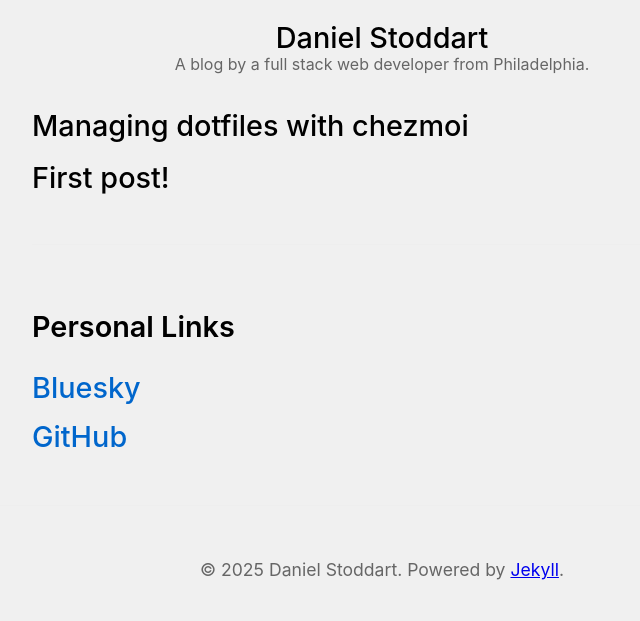
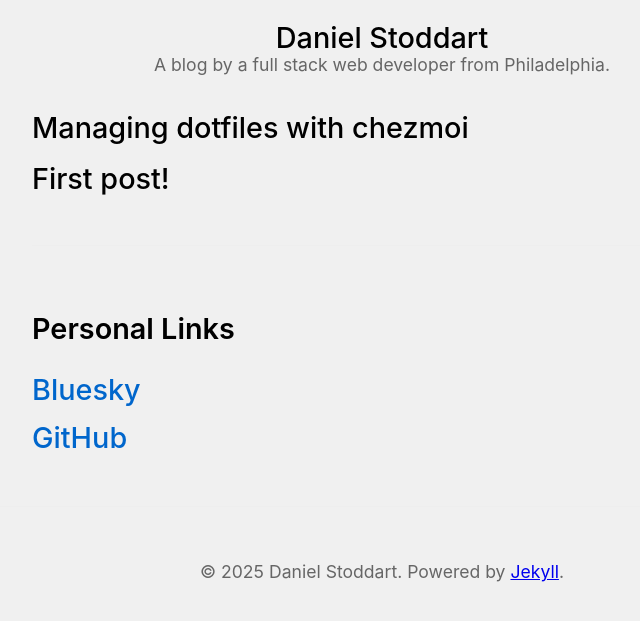
Before and after one commit to stoddart/stoddart.github.io, a Jekyll site: the page built from index.markdown, in a window 1280 px wide. Shown: the top 621 px of the page, without its empty margins (258-898 px from the left). Built offline with Jekyll 4.4.1, drawn with Linux system fonts in a browser that asks for light colours.

Commit message:
Updated the subtitle to match the footer text size

```diff
--- a/assets/css/style.css
+++ b/assets/css/style.css
@@ -67,7 +67,7 @@ header h1 a {
 header p {
   color: var(--secondary-text);
   margin: 0;
-  font-size: 1em;
+  font-size: var(--subtitle-font-size);
   line-height: 1;
 }
 
```
